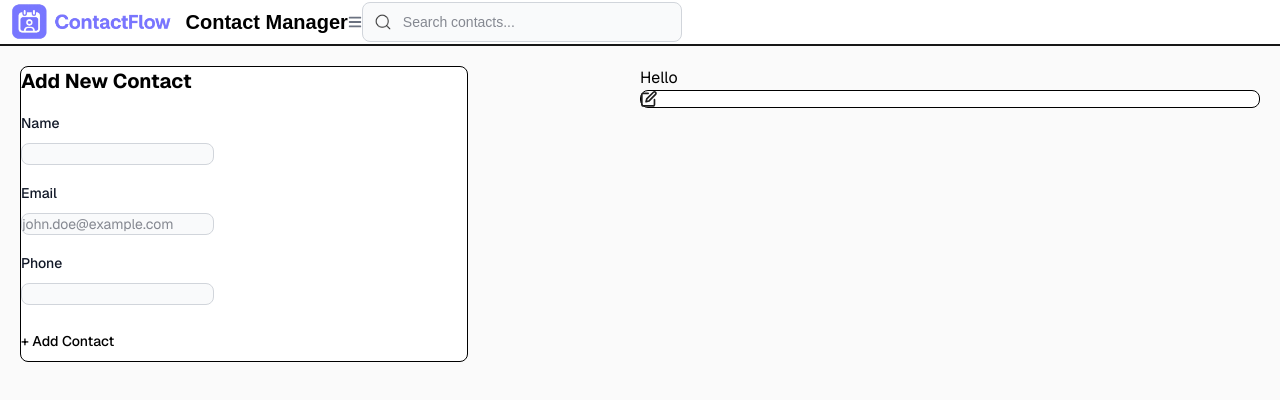
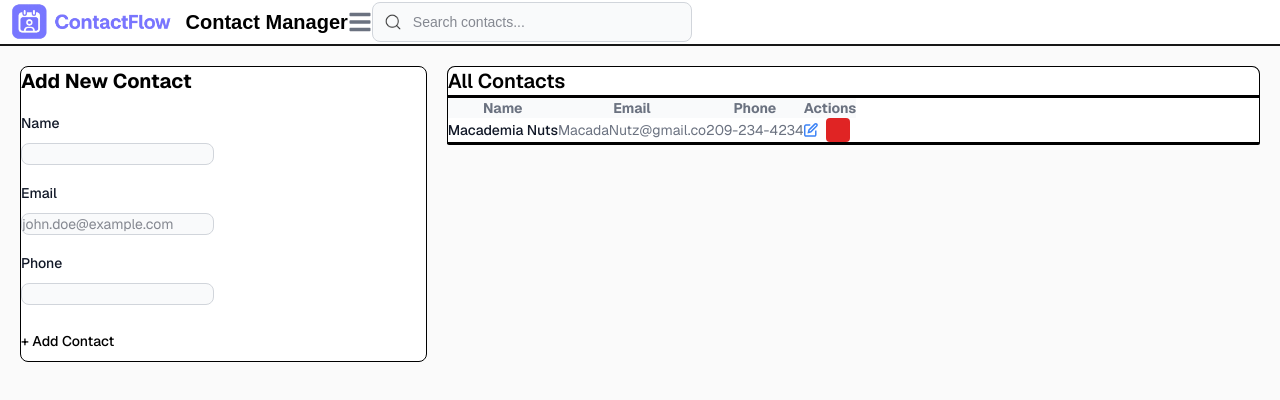
Before and after one commit to dherrera-code/contactmanagerdbh, a Next.js app: page / in a window 1280 px wide. Shown: the top 400 px of the page. Built offline with nearby package versions, Linux system fonts and the light colour scheme.

Commit message:
created my table layout with buttons having hover functions!

```diff
--- a/app/globals.css
+++ b/app/globals.css
@@ -26,3 +26,8 @@ body {
   color: var(--foreground);
   font-family: Arial, Helvetica, sans-serif;
 }
+
+.edit-icon:hover {
+  color: #3B82F6;
+  border-bottom: 2px solid;
+}
--- a/app/page.tsx
+++ b/app/page.tsx
@@ -5,13 +5,12 @@ import Image from "next/image";
 export default function Home() {
   return (
     <div className="min-h-screen bg-zinc-50 font-sans text-black">
-      <main className="grid grid-cols-2 p-5">
+      <main className="grid grid-cols-[1fr_2fr] gap-y-6 gap-x-5 p-5">
         {/* Here will have our add new contact/ update contact */}
-        <div className="w-[]">
+        <div className="min-w-xs">
           <InputContact />
         </div>
-        <div className="w-[]">
-          <h1>Hello</h1>
+        <div className="min-w-2/3">
           <TableContacts />
         </div>
 
--- a/components/InputContact.tsx
+++ b/components/InputContact.tsx
@@ -11,20 +11,19 @@ const InputContact = () => {
             <form className="flex max-w-sm flex-col gap-4">
                 <div>
                     <div className="mb-2 block">
-                        <Label htmlFor="text">
-                            Name</Label>
+                        <Label>Name</Label>
                     </div>
                     <TextInput id="name" type="text" required />
                 </div>
                 <div>
                     <div className="mb-2 block">
-                        <Label htmlFor="email">Email</Label>
+                        <Label>Email</Label>
                     </div>
                     <TextInput id="email1" type="email" placeholder="john.doe@example.com" required />
                 </div>
                 <div>
                     <div className="mb-2 block">
-                        <Label htmlFor="phone">Phone</Label>
+                        <Label >Phone</Label>
                     </div>
                     <TextInput id="password1" type="phone number" required />
                 </div>
--- a/components/TableContacts.tsx
+++ b/components/TableContacts.tsx
@@ -1,14 +1,105 @@
-import { Card } from 'flowbite-react'
+import { Card, Table, TableBody, TableCell, TableHead, TableHeadCell, TableRow } from 'flowbite-react'
+import { colors } from 'flowbite-react/plugin/tailwindcss/colors'
 import React from 'react'
 
 const TableContacts = () => {
-  return (
-    <div>
-        <Card>
-            <img src={"/assets/Icon.svg"} className='h-4 w-4'></img>
-        </Card>
-    </div>
-  )
+    return (
+        <div>
+            <Card className='border-mist-300 border-b-2 rounded-b-none'>
+                <h1 className='text-xl font-semibold '>All Contacts</h1>
+            </Card>
+
+            <Card className='rounded-none'>
+                {/* <img src={"/assets/Icon.svg"} className='h-4 w-4'></img> */}
+                <div className="overflow-x-auto">
+                    <Table hoverable>
+                        <TableHead>
+                            <TableRow>
+                                <TableHeadCell>Name</TableHeadCell>
+                                <TableHeadCell>Email</TableHeadCell>
+                                <TableHeadCell>Phone</TableHeadCell>
+                                <TableHeadCell>Actions</TableHeadCell>
+                            </TableRow>
+                        </TableHead>
+                        <TableBody className="divide-y">
+                            <TableRow className="bg-white">
+                                <TableCell className="whitespace-nowrap font-medium text-gray-900 dark:text-white">
+                                    Macademia Nuts
+                                </TableCell>
+                                <TableCell>MacadaNutz@gmail.co</TableCell>
+                                <TableCell>209-234-4234</TableCell>
+                                <TableCell>
+                                    <div className='flex place-items-center gap-2'>
+
+                                        <span className='edit-icon hover:cursor-pointer'><svg className='' width="14" height="14" viewBox="0 0 19 19" fill="none" xmlns="http://www.w3.org/2000/svg">
+                                            <path d="M8.5 2.76777H2.66667C2.22464 2.76777 1.80072 2.94336 1.48816 3.25592C1.17559 3.56848 1 3.99241 1 4.43443V16.1011C1 16.5431 1.17559 16.9671 1.48816 17.2796C1.80072 17.5922 2.22464 17.7678 2.66667 17.7678H14.3333C14.7754 17.7678 15.1993 17.5922 15.5118 17.2796C15.8244 16.9671 16 16.5431 16 16.1011V10.2678M14.75 1.51777C15.0815 1.18625 15.5312 1 16 1C16.4688 1 16.9185 1.18625 17.25 1.51777C17.5815 1.84929 17.7678 2.29893 17.7678 2.76777C17.7678 3.23661 17.5815 3.68625 17.25 4.01777L9.33333 11.9344L6 12.7678L6.83333 9.43443L14.75 1.51777Z" stroke="#3B82F6" strokeWidth={2} /></svg></span>
+
+                                        <div className='bg-red-600 hover:bg-red-800 w-6 h-6 rounded-sm hover:cursor-pointer'></div>
+                                    </div>
+                                </TableCell>
+                            </TableRow>
+                            {/* <TableRow className="bg-white">
+                                <TableCell className="whitespace-nowrap font-medium text-gray-900 dark:text-white">
+                                    Microsoft Surface Pro
+                                </TableCell>
+                                <TableCell>White</TableCell>
+
+                                <TableCell>$1999</TableCell>
+                                <TableCell>
+                                    <div className='flex place-items-center gap-2'>
+
+                                        <span className='edit-icon hover:cursor-pointer'><svg className='hover:cursor-pointer' width="14" height="14" viewBox="0 0 19 19" fill="none" xmlns="http://www.w3.org/2000/svg">
+                                            <path d="M8.5 2.76777H2.66667C2.22464 2.76777 1.80072 2.94336 1.48816 3.25592C1.17559 3.56848 1 3.99241 1 4.43443V16.1011C1 16.5431 1.17559 16.9671 1.48816 17.2796C1.80072 17.5922 2.22464 17.7678 2.66667 17.7678H14.3333C14.7754 17.7678 15.1993 17.5922 15.5118 17.2796C15.8244 16.9671 16 16.5431 16 16.1011V10.2678M14.75 1.51777C15.0815 1.18625 15.5312 1 16 1C16.4688 1 16.9185 1.18625 17.25 1.51777C17.5815 1.84929 17.7678 2.29893 17.7678 2.76777C17.7678 3.23661 17.5815 3.68625 17.25 4.01777L9.33333 11.9344L6 12.7678L6.83333 9.43443L14.75 1.51777Z" stroke="#3B82F6" strokeWidth={2} /></svg></span>
+
+                                        <div className='bg-red-600 hover:bg-red-800 w-6 h-6 rounded-sm hover-element'></div>
+                                    </div>
+                                </TableCell>
+                            </TableRow> */}
+                        </TableBody>
+                    </Table>
+                </div>
+            </Card>
+
+            <Card className='rounded-t-none'>
+                <div>
+                    <Table>
+
+                        <TableBody className='divide-y'>
+                            {/* <TableRow>
+                                <TableCell className="whitespace-nowrap font-medium text-gray-900 dark:text-white">Magic Mouse 2</TableCell>
+                                <TableCell>Black</TableCell>
+
+                                <TableCell>$99</TableCell>
+                                <TableCell>
+                                    <a href="#" className="font-medium text-primary-600 hover:underline dark:text-primary-500">
+                                        Edit
+                                    </a>
+                                </TableCell>
+                            </TableRow> */}
+                            {/* <TableRow className="bg-white">
+                                <TableCell className="whitespace-nowrap font-medium text-gray-900 dark:text-white">
+                                    Macademia Nuts
+                                </TableCell>
+                                <TableCell>MacadaNutz@gmail.co</TableCell>
+                                <TableCell>209-234-4234</TableCell>
+                                <TableCell>
+                                    <div className='flex place-items-center gap-2'>
+
+                                    <span className='edit-icon'><svg className='edit-icon' width="15" height="15" viewBox="0 0 19 19" fill="none" xmlns="http://www.w3.org/2000/svg">
+                                    <path d="M8.5 2.76777H2.66667C2.22464 2.76777 1.80072 2.94336 1.48816 3.25592C1.17559 3.56848 1 3.99241 1 4.43443V16.1011C1 16.5431 1.17559 16.9671 1.48816 17.2796C1.80072 17.5922 2.22464 17.7678 2.66667 17.7678H14.3333C14.7754 17.7678 15.1993 17.5922 15.5118 17.2796C15.8244 16.9671 16 16.5431 16 16.1011V10.2678M14.75 1.51777C15.0815 1.18625 15.5312 1 16 1C16.4688 1 16.9185 1.18625 17.25 1.51777C17.5815 1.84929 17.7678 2.29893 17.7678 2.76777C17.7678 3.23661 17.5815 3.68625 17.25 4.01777L9.33333 11.9344L6 12.7678L6.83333 9.43443L14.75 1.51777Z" stroke="#3B82F6" /></svg></span>
+
+                                    <div className='bg-red-600 w-6 h-6 rounded-sm'></div>
+                                    </div>
+                                </TableCell>
+
+                            </TableRow> */}
+                        </TableBody>
+
+                    </Table>
+                </div>
+            </Card>
+        </div>
+    )
 }
 
 export default TableContacts
```
